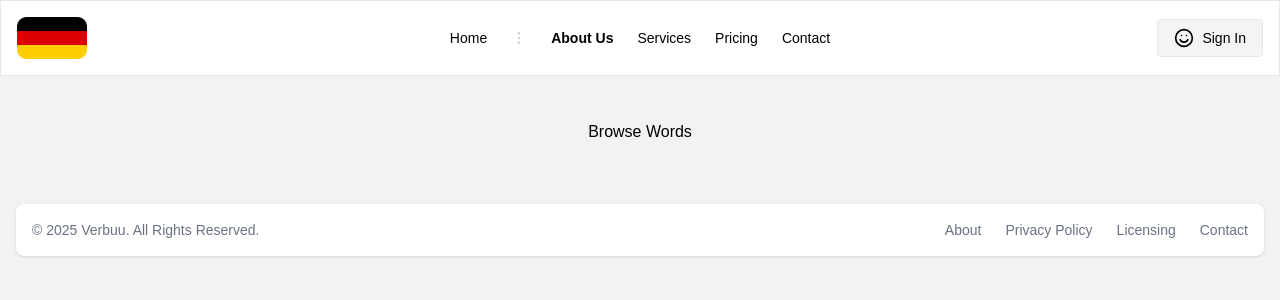
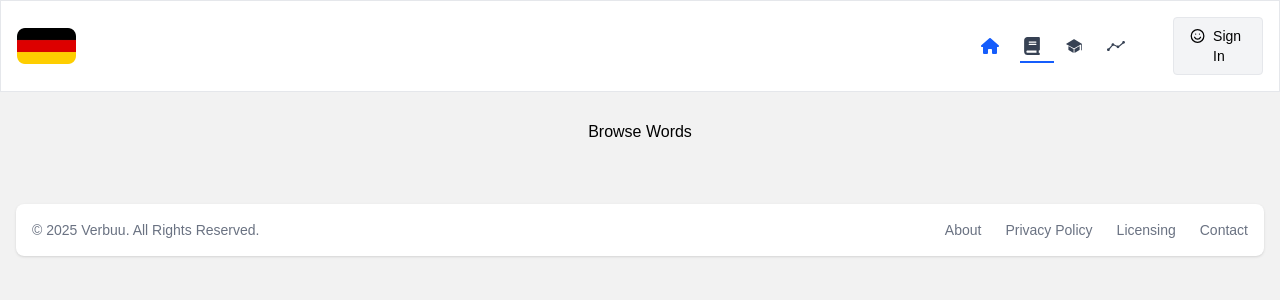
Before and after one commit to concordgrape/common-german-words, a Next.js app: page / in a window 1280 px wide. Shown: the top 300 px of the page. Built offline with nearby package versions, Linux system fonts and the light colour scheme; no server answers.

Commit message:
Update Navbar.tsx

```diff
--- a/app/components/Navbar/Navbar.tsx
+++ b/app/components/Navbar/Navbar.tsx
@@ -1,12 +1,16 @@
 'use client';
 
-import React, { useState, useEffect, useRef } from 'react';
+import React, { useState, useEffect, useRef, useMemo } from 'react';
 import clsx from 'clsx';
 import Link from 'next/link';
 import Image from 'next/image';
+import { usePathname } from 'next/navigation';
 
 import { useUser } from '@/app/context/UserContext';
 import AvatarDropdown from './AvatarDropdown';
+import { FaBook, FaHouse } from 'react-icons/fa6';
+import { IoIosSchool } from "react-icons/io";
+import { SlGraph } from "react-icons/sl";
 
 export const Navbar: React.FC = () => {
   const [isMenuOpen, setIsMenuOpen] = useState(false);
@@ -15,7 +19,30 @@ export const Navbar: React.FC = () => {
   const toggleMenu = () => setIsMenuOpen(!isMenuOpen);
   const closeMenu = () => setIsMenuOpen(false);
 
+  const pathname = usePathname();
+
   const { user, loading } = useUser();
+  const [underlineStyle, setUnderlineStyle] = useState({ left: 0, width: 0 });
+  const navRefs = useRef<Record<string, HTMLLIElement | null>>({});
+
+const links = useMemo(() => [
+  { href: '/', icon: <FaHouse size={18} />, label: 'Home' },
+  { href: '/browse', icon: <FaBook size={18} />, label: 'Browse' },
+  { href: '/learn', icon: <IoIosSchool size={18} />, label: 'Learn' },
+  { href: '/progress', icon: <SlGraph size={18} />, label: 'Progress' },
+], []);
+
+
+  useEffect(() => {
+    const activeLink = links.find(link => pathname === link.href);
+    const ref = activeLink?.href ? navRefs.current[activeLink.href] : null;
+
+    if (ref) {
+      const { offsetLeft, offsetWidth } = ref;
+      setUnderlineStyle({ left: offsetLeft, width: offsetWidth });
+    }
+}, [pathname]);
+
 
   useEffect(() => {
     const handleOutsideClick = (e: MouseEvent) => {
@@ -53,18 +80,40 @@ export const Navbar: React.FC = () => {
             </svg>
           </button>
         </div>
-        <ul className="hidden absolute text-black top-1/2 left-1/2 transform -translate-y-1/2 -translate-x-1/2 lg:flex lg:mx-auto lg:items-center lg:w-auto lg:space-x-6">
-          <li><a className="text-sm hover:text-gray-500" href="#">Home</a></li>
-          <li className="text-gray-300">
-            <svg fill="none" stroke="currentColor" className="w-4 h-4" viewBox="0 0 24 24">
-              <path strokeLinecap="round" strokeLinejoin="round" strokeWidth={2} d="M12 5v0m0 7v0m0 7v0m0-13a1 1 0 110-2 1 1 0 010 2zm0 7a1 1 0 110-2 1 1 0 010 2zm0 7a1 1 0 110-2 1 1 0 010 2z" />
-            </svg>
-          </li>
-          <li><a className="text-sm font-bold" href="#">About Us</a></li>
-          <li><a className="text-sm hover:text-gray-500" href="#">Services</a></li>
-          <li><a className="text-sm hover:text-gray-500" href="#">Pricing</a></li>
-          <li><a className="text-sm hover:text-gray-500" href="#">Contact</a></li>
-        </ul>
+<div className="hidden lg:block justify-end w-full mr-10 relative">
+  <ul className="flex justify-end w-full lg:space-x-2 mr-10 relative">
+    {/* Underline */}
+    <span
+      className="absolute bottom-0 h-0.5 bg-blue-600 transition-all duration-300"
+      style={{
+        left: underlineStyle.left,
+        width: underlineStyle.width,
+      }}
+    />
+    {links.map(({ href, icon, label }) => {
+      const isActive = pathname === href;
+      return (
+        <li
+          key={label}
+ref={(el) => void (navRefs.current[href] = el)}
+          className="relative flex items-center px-2 py-2"
+        >
+          <Link
+            href={href}
+            className={clsx(
+              'text-sm flex items-center transition-colors duration-200',
+              isActive ? 'text-blue-600' : 'text-gray-700 hover:text-gray-800'
+            )}
+          >
+            {icon}
+            <span className="sr-only">{label}</span>
+          </Link>
+        </li>
+      );
+    })}
+  </ul>
+</div>
+
         <div className="hidden lg:block">
           {(!user && !loading) ?
               <div className="flex items-center space-x-4">
```
